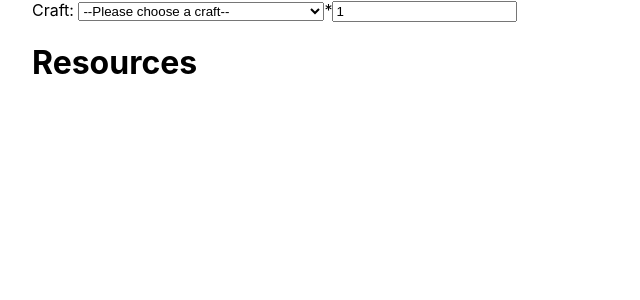
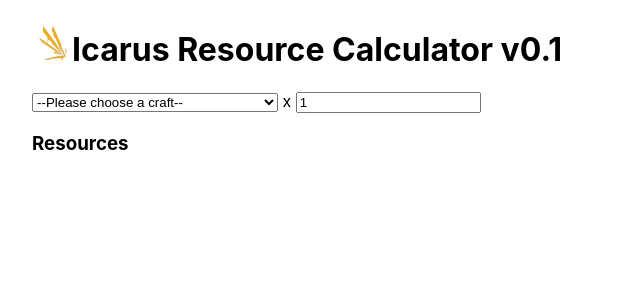
Before and after one commit to lucasriondel/icarus-resource-calculator, a Next.js app: page / in a window 1280 px wide. Shown: the top 300 px of the page, without its empty margins (0-640 px from the left). Built offline with nearby package versions, Linux system fonts and the light colour scheme.

Commit message:
feat: some ui improvements

```diff
--- a/components/SearchBar.tsx
+++ b/components/SearchBar.tsx
@@ -1,3 +1,4 @@
+import { useMemo } from "react";
 import { craftablesToFlatArray } from "../data/helper";
 
 interface SearchBarProps {
@@ -14,10 +15,17 @@
     onChange(value.craftId, newAmount < 1 ? 1 : newAmount);
   };
 
+  const choices = useMemo(
+    () =>
+      craftablesToFlatArray(true)
+        .filter((resource) => !!resource.craft)
+        .sort((a, b) => a.name.localeCompare(b.name)),
+    []
+  );
+
   return (
     <header>
       <div>
-        Craft:{" "}
         <select
           name="craft"
           id="craft-select"
@@ -28,15 +36,13 @@
         >
           <option value="">--Please choose a craft--</option>
           {/* <option value={"composites"}>Composites</option> */}
-          {craftablesToFlatArray()
-            .filter((resource) => !!resource.craft)
-            .map((resource) => (
-              <option key={resource.id} value={resource.id}>
-                {resource.name}
-              </option>
-            ))}
+          {choices.map((resource) => (
+            <option key={resource.id} value={resource.id}>
+              {resource.name}
+            </option>
+          ))}
         </select>
-        *
+        {" x "}
         <input
           type="number"
           id="amount-craft"
--- a/data/helper.ts
+++ b/data/helper.ts
@@ -12,9 +12,10 @@
   return resource;
 }
 
-export function craftablesToFlatArray() {
+export function craftablesToFlatArray(ignoreBase = false) {
   const categories = Object.keys(craftables);
   const flatArray = categories.reduce((acc, category) => {
+    if (ignoreBase && category === "base") return acc;
     acc.push(...craftables[category]);
     return acc;
   }, [] as Craftable[]);
--- a/data/index.ts
+++ b/data/index.ts
@@ -8,8 +8,8 @@
 export interface Craftable {
   id: string;
   name: string;
-  url?: string;
-  imageUrl?: string;
+  url: string;
+  imageUrl: string;
   bench?: string;
   craft: CraftItem[] | CraftItem[][];
   quantityProduced?: number;
--- a/next.config.js
+++ b/next.config.js
@@ -2,6 +2,16 @@
 const nextConfig = {
   reactStrictMode: true,
   swcMinify: true,
-}
+  images: {
+    remotePatterns: [
+      {
+        protocol: "https",
+        hostname: "static.wikia.nocookie.net",
+        port: "",
+        pathname: "/icarus/images/**",
+      },
+    ],
+  },
+};
 
-module.exports = nextConfig
+module.exports = nextConfig;
--- a/pages/index.tsx
+++ b/pages/index.tsx
@@ -1,5 +1,6 @@
 import type { NextPage } from "next";
 import Head from "next/head";
+import Image from "next/image";
 import { useState } from "react";
 import { SearchBar } from "../components/SearchBar";
 import { Option, ResourceWithAmount } from "../data/Decomposer";
@@ -9,15 +10,24 @@
 const ResourceList: React.FC<{
   resources: (ResourceWithAmount | Option)[];
 }> = ({ resources }) => (
-  <ul>
+  <ul style={{ padding: 0 }}>
     {resources.map((resource, index) =>
       resource.hasOwnProperty("amount") ? (
-        <li key={index}>
-          {(resource as ResourceWithAmount).amount}{" "}
-          {(resource as ResourceWithAmount).name}
+        <li
+          style={{ display: "flex", alignItems: "center", gap: "8px" }}
+          key={index}
+        >
+          <Image
+            src={(resource as ResourceWithAmount).imageUrl}
+            alt={(resource as ResourceWithAmount).name}
+            width={30}
+            height={30}
+          />
+          {(resource as ResourceWithAmount).name} *{" "}
+          {(resource as ResourceWithAmount).amount}
         </li>
       ) : (
-        <div className={styles.row}>
+        <div className={styles.row} style={{ gap: "8px", marginLeft: "16px" }}>
           {(resource as Option).options.map((option, index) => (
             <ResourceList key={index} resources={option} />
           ))}
@@ -45,6 +55,20 @@
       </Head>
 
       <div>
+        <h1>
+          <Image
+            width={40}
+            height={40}
+            src={require("../public/favicon.png")}
+            alt="Icarus logo"
+            onClick={() => {
+              alert("log printed in console for better debugging");
+              console.log({ craftId, amount, decomposition });
+            }}
+          />
+          Icarus Resource Calculator v0.1
+        </h1>
+
         <SearchBar
           value={{ craftId, amount }}
           onChange={(craftId, amount) => {
@@ -55,7 +79,7 @@
 
         <div className={styles.row}>
           <div className={styles["row-item"]}>
-            <h1>Resources</h1>
+            <h3>Resources</h3>
 
             <ResourceList resources={decomposition} />
           </div>
```
